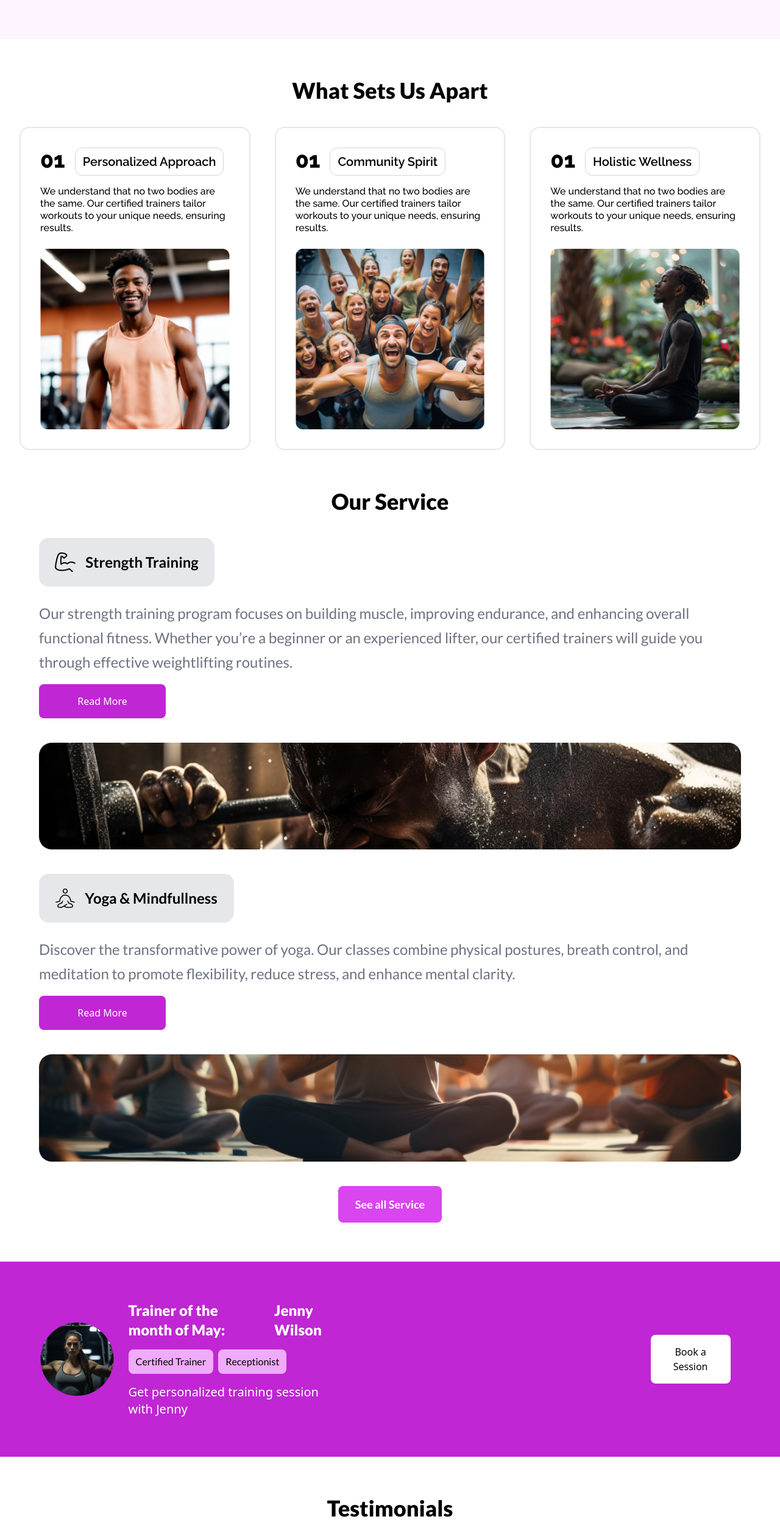
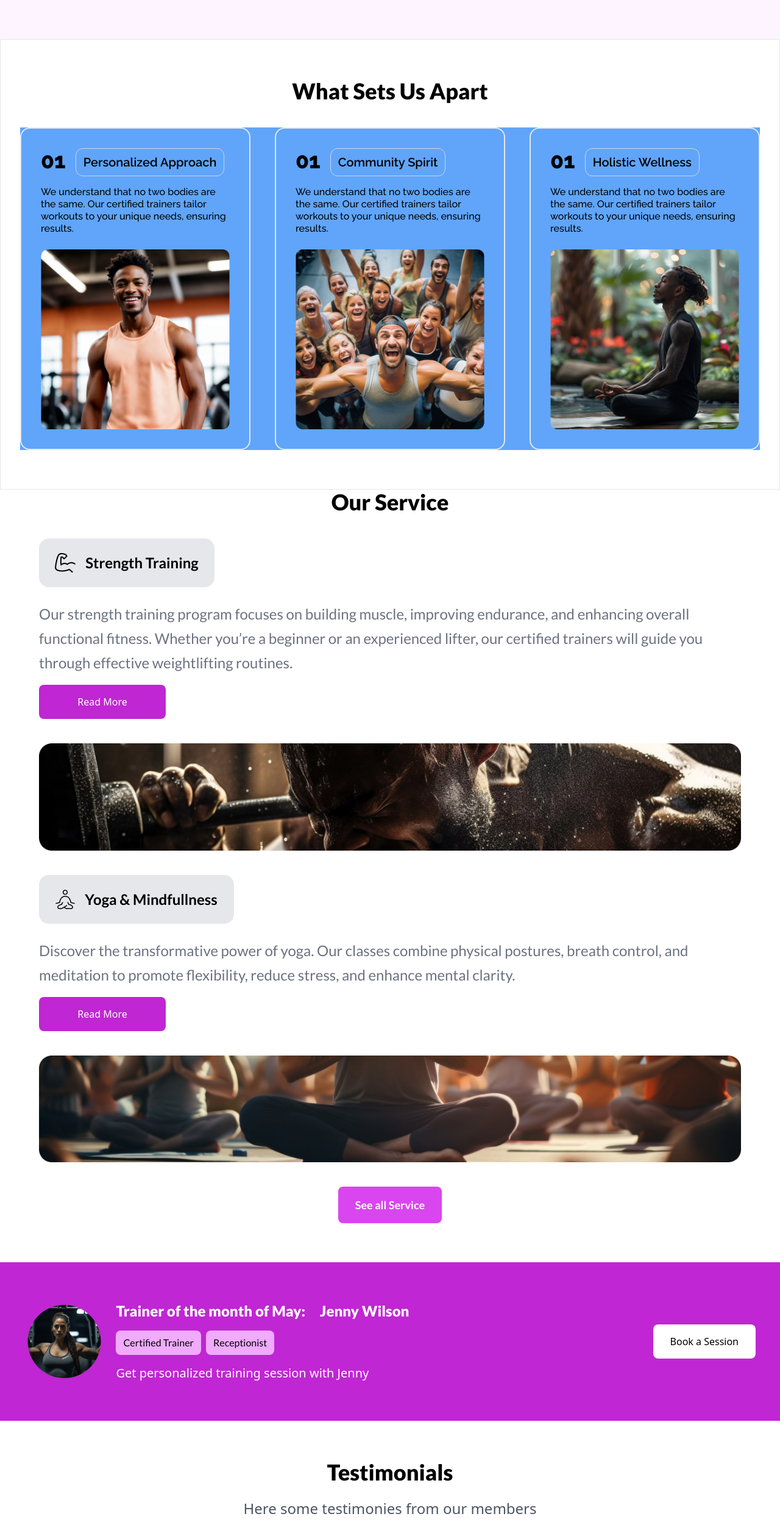
Before and after one commit to kwawbaidoo/Fitness, a website: page index.html in a window 1280 px wide. Shown: the part 1795-4291 px from the top of the page at 61% size. Drawn offline with Linux system fonts and the light colour scheme.

```diff
--- a/index.html
+++ b/index.html
@@ -120,12 +120,12 @@
           </div>
         </div>
       </section>
-      <section class="flex xl:py-16 p-8  items-center justify-center">
+      <section class="flex xl:py-16 p-8  items-center justify-center border">
         <div class="flex flex-col gap-10 w-full xl:max-w-7xl items-center">
           <h3 class="font-lato font-extrabold xl:text-4xl text-2xl">What Sets Us Apart</h3>
-          <div class="xl:flex  gap-10  w-full">
+          <div class="xl:flex gap-10 xl:w-full bg-blue-400">
             <div
-              class="rounded-2xl border-2 border-gray-200 p-8 flex flex-col gap-6"
+              class="rounded-2xl border-2 border-gray-200 p-8 flex flex-col gap-6 "
             >
               <div class="flex gap-4 flex-col">
                 <div class="flex gap-4">
@@ -146,7 +146,7 @@
               <img class="" src="./assest/Flip card component.png" alt="" />
             </div>
             <div
-              class="rounded-2xl border-2 border-gray-200 p-8 flex flex-col gap-6"
+              class="rounded-2xl border-2 border-gray-200 p-8 flex flex-col gap-6 "
             >
               <div class="flex gap-4 flex-col">
                 <div class="flex gap-4">
@@ -185,7 +185,7 @@
                   results.
                 </p>
               </div>
-              <img class="" src="./assest/Flip card component (2).png" alt="" />
+              <img  src="./assest/Flip card component (2).png" alt="" />
             </div>
           </div>
         </div>
@@ -261,9 +261,9 @@
         class="bg-fuchsia-600 xl:px-6 px-3 xl:py-16 py-8 flex items-center justify-center"
       >
         <div
-          class=" xl:flex xl:gap-[340px] items-center justify-center w-full xl:max-w-[1149px]  "
+          class=" xl:flex xl:gap-[340px] items-center justify-center w-full  xl:max-w-[1440px]  "
         >
-          <div class="flex gap-6 items-center justify-center ">
+          <div class="flex gap-6 items-center justify-center  w-full ">
             <img src="./assest/Frame 427318922.png" alt="" />
             <div class="flex flex-col gap-4">
               <h3
@@ -289,7 +289,7 @@
               </p>
             </div>
           </div>
-          <div class="flex justify-center  p-4 ml-40">
+          <div class="flex justify-end  p-4 ml w-96 ">
 
             <button class="rounded-lg bg-white px-7 xl:py-4 py-2">Book a Session</button>
           </div>
```
Also changed, not shown: style.css.
